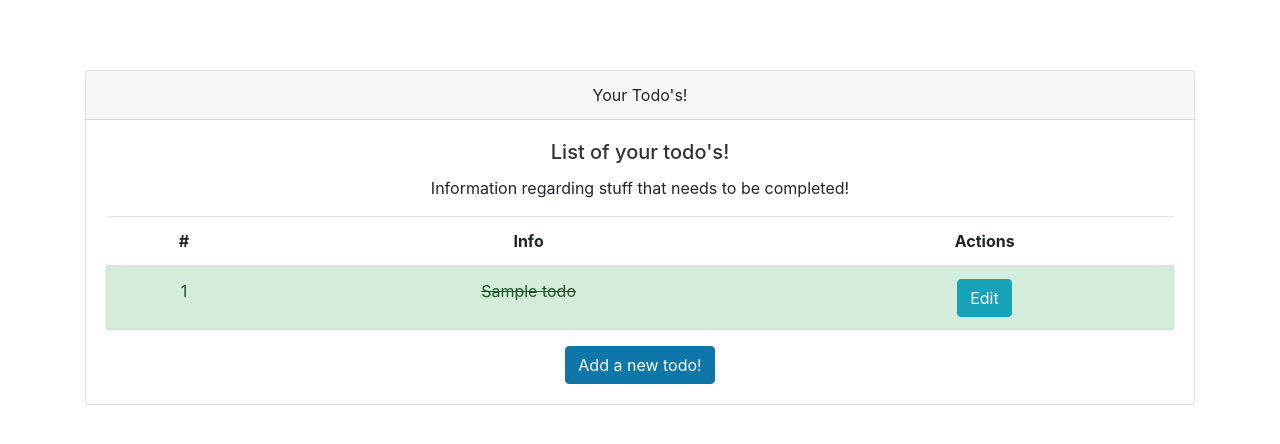
After one commit to Yoshiki-Itagaki/fast-api-database, a FastAPI app: template TodoApp/templates/todo.html in a window 1280 px wide. The commit adds this page. Shown: the top 444 px of the page. Run offline with FastAPI, Linux system fonts and the light colour scheme; the template is opened without the code that fills it: most values are stand-ins (such as "Sample title", 1, 10 or a date in 2020); some libraries are stand-ins or nearby versions.

Commit message:
Implemented a Todo page

```diff
--- a/TodoApp/templates/layout.html
+++ b/TodoApp/templates/layout.html
@@ -10,5 +10,9 @@
     {% block content %}
 
     {% endblock %}
+    <script src="{{ url_for('static', path='/js/jquery-slim.js') }}"></script>
+    <script src="{{ url_for('static', path='/js/popper.js') }}"></script>
+    <script src="{{ url_for('static', path='/js/bootstrap.js') }}"></script>
+    <script src="{{ url_for('static', path='/js/base.js') }}" defer></script>
 </body>
 </html>
--- /dev/null
+++ b/TodoApp/templates/todo.html
@@ -0,0 +1,53 @@
+{% include 'layout.html' %}
+
+<div class="container">
+    <div class="card text-center">
+        <div class="card-header">
+            Your Todo's!
+        </div>
+        <div class="card-body">
+            <h5 class="card-title">
+                List of your todo's!
+            </h5>
+            <p class="card-text">
+                Information regarding stuff that needs to be completed!
+            </p>
+
+            <table class="table table-hover">
+                <thead>
+                    <tr>
+                        <th scope="col">#</th>
+                        <th scope="col">Info</th>
+                        <th scope="col">Actions</th>
+                    </tr>
+                </thead>
+                <tbody>
+                    {% for todo in todos %}
+                        {% if todo.complete == False %}
+                            <tr class="pointer">
+                                <td>{{loop.index}}</td>
+                                <td>{{todo.title}}</td>
+                                <td>
+                                    <button onclick="window.location.href='edit-todo-page/{{todo.id}}'" type="button" class="btn btn-info">
+                                        Edit
+                                    </button>
+                                </td>
+                            </tr>
+                        {% else %}
+                            <tr class="pointer alert alert-success">
+                                <td>{{loop.index}}</td>
+                                <td class="strike-through-td">{{todo.title}}</td>
+                                <td>
+                                    <button onclick="window.location.href='edit-todo-page/{{todo.id}}'" type="button" class="btn btn-info">
+                                        Edit
+                                    </button>
+                                </td>
+                            </tr>
+                        {% endif %}
+                    {% endfor %}
+                </tbody>
+            </table>
+            <a href="add-todo-page" class="btn btn-primary">Add a new todo!</a>
+        </div>
+    </div>
+</div>
```
Also changed, not shown: TodoApp/routers/todos.py (+30 -1 lines).
